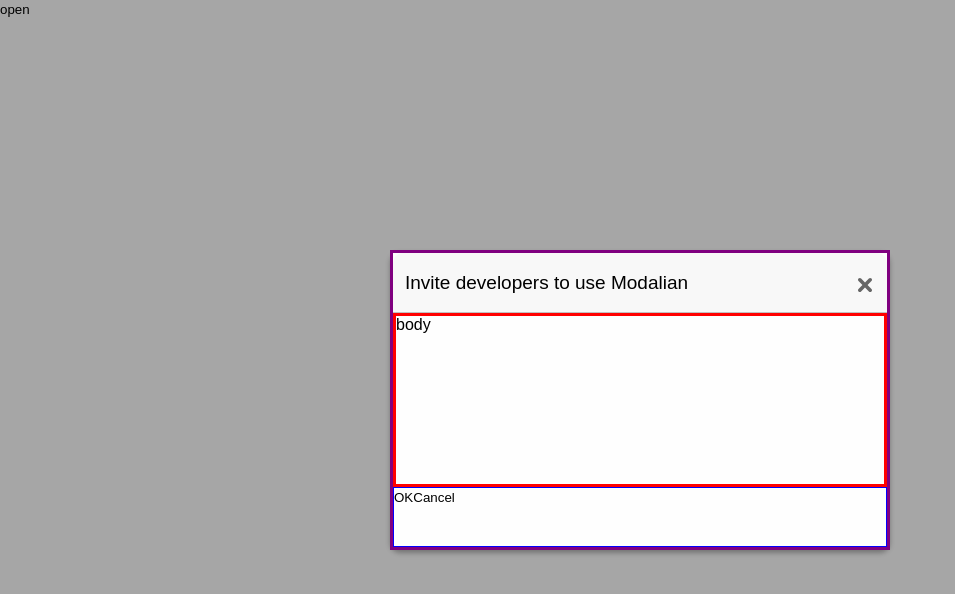
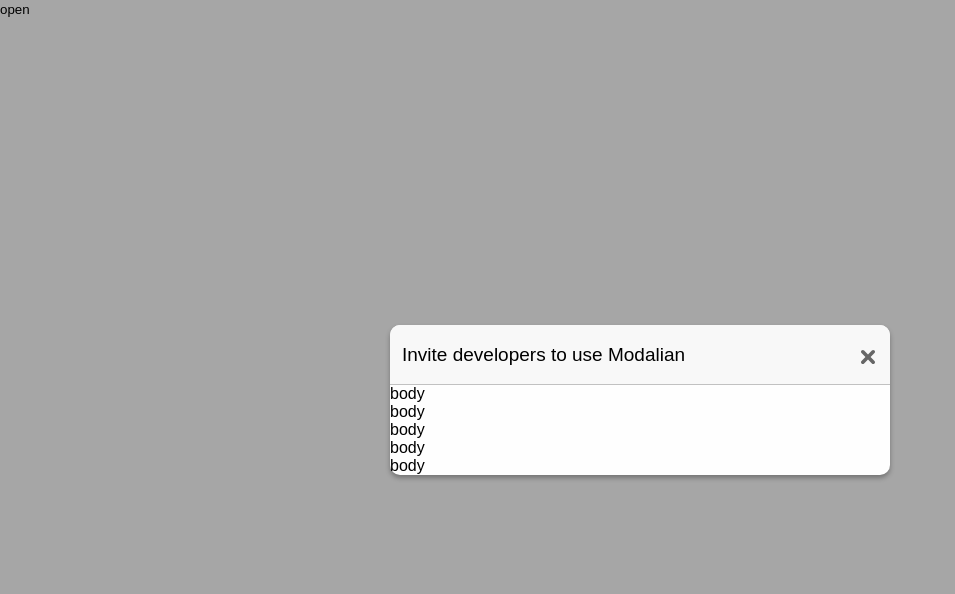
Before and after one commit to arashmanteghi/modalian, a React app: page / in a window 1280 px wide. Both pictures are taken after a click on the button "open". Shown: the top 594 px of the page, without its empty margins (0-955 px from the left). Built offline with nearby package versions, Linux system fonts and the light colour scheme.

Commit message:
Organize header, footer and body with dynamic height

```diff
--- a/src/App.js
+++ b/src/App.js
@@ -26,9 +26,14 @@
           visible={this.state.modalVisible}
           onClose={this.toggleModal}
           title='Invite developers to use Modalian'
-          // footer={null}
+          footer={null}
         >
           <p>body</p>
+          <p>body</p>
+          <p>body</p>
+          <p>body</p>
+          <p>body</p>
+
         </Modalian>
       </div>
     );
--- a/src/Modalian.scss
+++ b/src/Modalian.scss
@@ -29,29 +29,28 @@
 
   &-wrapper {
     position: fixed;
-    top: 50%;
-    left: 50%;
-    transform: translate(-50%, -50%);
-    width: 500px;
-    height: 300px;
-    min-height: 300px;
-    // max-height: 800px;
+    display: flex;
+    justify-content: center;
+    align-items: center;
+    top: 0;
+    left: 0;
+    width: 100%;
+    height: 100%;
     z-index: $modalian-z-index;
-    font-family: sans-serif;
-    background: $modalian-white;
-    border-radius: $modalian-border-radius;
-    box-shadow: 0 3px 5px 0 rgba(0, 0, 0, 0.3);
     &--show { animation: fadeIn .3s ease-in forwards; }
     &--hide { animation: fadeOut .15s ease-out forwards; }
     &--none { display: none; }
   }
 
   &__content {
-    // display: flex;
-    // flex-direction: column;
+    display: block;
     position: relative;
-    height: 100%;
-    border: 3px solid purple;
+    width: 500px;
+    height: auto;
+    font-family: sans-serif;
+    background: $modalian-white;
+    border-radius: $modalian-border-radius;
+    box-shadow: 0 3px 5px 0 rgba(0, 0, 0, 0.3);
   }
 
 
@@ -90,23 +89,19 @@
   }
 
   &__body {
-    display: flex;
-    position: absolute;
+    display: block;
     top: 60px;
-    // height: calc(100% - 60px);
-    // height: 100%;
+    height: 100%;
     width: 100%;
-    border: 3px solid red;
-
   }
 
   &__footer {
-    position: absolute;
-    // bottom: 0;;
-    bottom: 0;
     width: 100%;
     height: 60px;
-    border: 1px solid blue;
+    border-bottom-left-radius: 10px;
+    border-bottom-right-radius: 10px;
+    background: $modalian-grey-light;
+    border-top: 1px solid $modalian-grey;
   }
 }
 
```
